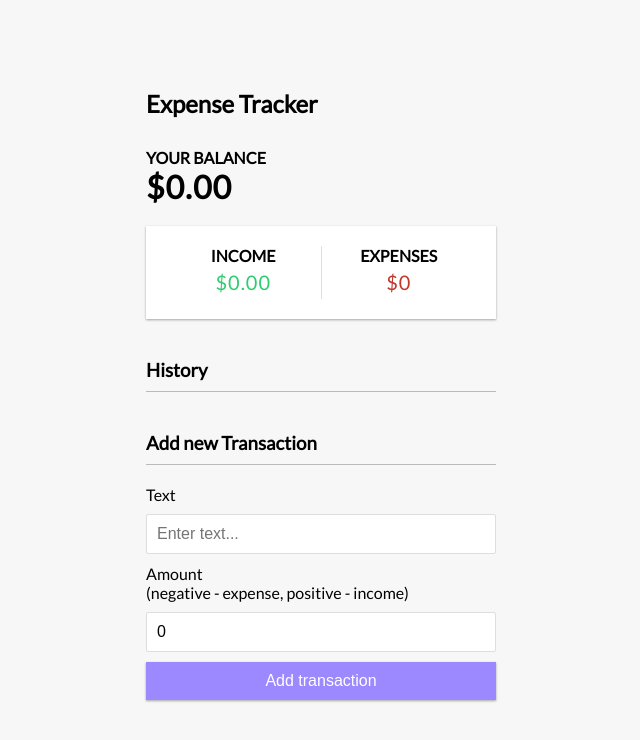
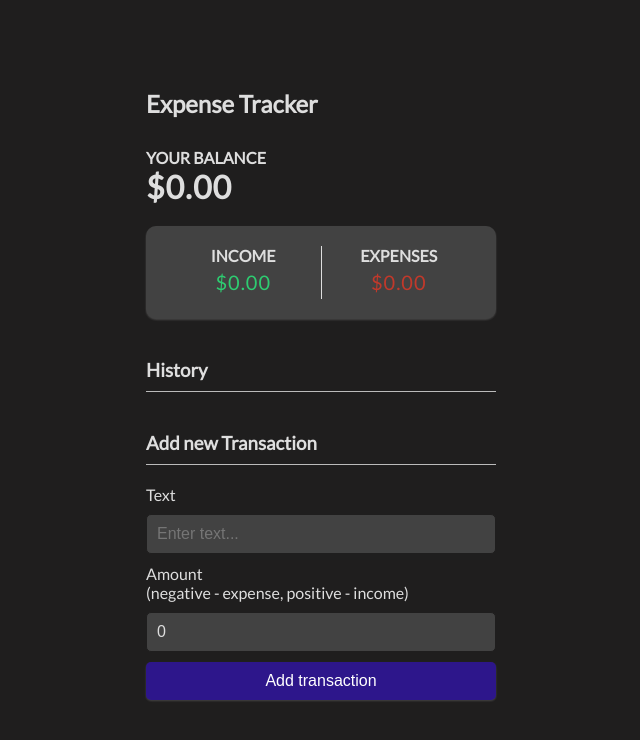
Before and after one commit to uzair-suria/expense-tracker, a React (Create React App) app: page / in a window 1280 px wide. Shown: the top 740 px of the page, without its empty margins (319-959 px from the left). Built offline with nearby package versions, Linux system fonts and the light colour scheme.

Commit message:
Changed to Dark Theme

```diff
--- a/public/index.html
+++ b/public/index.html
@@ -2,7 +2,7 @@
 <html lang="en">
 	<head>
 		<meta charset="utf-8" />
-		<link rel="icon" href="%PUBLIC_URL%/favicon.ico" />
+		<link rel="icon" href="%PUBLIC_URL%/expense-tracker.ico" />
 		<meta name="viewport" content="width=device-width, initial-scale=1" />
 		<meta name="theme-color" content="#000000" />
 		<meta
@@ -28,7 +28,7 @@
 			rel="stylesheet"
 			href="https://maxst.icons8.com/vue-static/landings/line-awesome/line-awesome/1.3.0/css/line-awesome.min.css"
 		/>
-		<title>React App</title>
+		<title>Expense Tracker by Uzair Suria</title>
 	</head>
 	<body>
 		<noscript>You need to enable JavaScript to run this app.</noscript>
--- a/src/App.css
+++ b/src/App.css
@@ -1,7 +1,8 @@
 @import url('https://fonts.googleapis.com/css?family=Lato&display=swap');
 
 :root {
-	--box-shadow: 0 1px 3px rgba(0, 0, 0, 0.12), 0 1px 2px rgba(0, 0, 0, 0.24);
+	--box-shadow: 0 1px 3px rgba(255, 255, 255, 0.06),
+		0 1px 2px rgba(255, 255, 255, 0.12);
 }
 
 * {
@@ -9,7 +10,8 @@
 }
 
 body {
-	background-color: #f7f7f7;
+	/* background-color: #f7f7f7; */
+	background-color: #1f1e1e;
 	display: flex;
 	flex-direction: column;
 	align-items: center;
@@ -17,6 +19,7 @@ body {
 	min-height: 100vh;
 	margin: 0;
 	font-family: 'Lato', sans-serif;
+	color: #dedede;
 }
 
 .container {
@@ -41,12 +44,13 @@ h4 {
 }
 
 .inc-exp-container {
-	background-color: #fff;
+	background-color: #424242;
 	box-shadow: var(--box-shadow);
 	padding: 20px;
 	display: flex;
 	justify-content: space-between;
 	margin: 20px 0;
+	border-radius: 10px;
 }
 
 .inc-exp-container > div {
@@ -80,16 +84,19 @@ label {
 input[type='text'],
 input[type='number'] {
 	border: 1px solid #dedede;
-	border-radius: 2px;
+	border-radius: 5px;
 	display: block;
 	font-size: 16px;
 	padding: 10px;
 	width: 100%;
+	background-color: #424242;
+	color: #dedede;
+	border: #1f1e1e solid 1px;
 }
 
 .btn {
 	cursor: pointer;
-	background-color: #9c88ff;
+	background-color: #2d168b;
 	box-shadow: var(--box-shadow);
 	color: #fff;
 	border: 0;
@@ -98,6 +105,7 @@ input[type='number'] {
 	margin: 10px 0 30px;
 	padding: 10px;
 	width: 100%;
+	border-radius: 5px;
 }
 
 .btn:focus,
@@ -112,9 +120,9 @@ input[type='number'] {
 }
 
 .list li {
-	background-color: #fff;
+	background-color: #424242;
 	box-shadow: var(--box-shadow);
-	color: #333;
+	/* color: #333; */
 	display: flex;
 	justify-content: space-between;
 	position: relative;
--- a/src/components/IncomeExpenses.js
+++ b/src/components/IncomeExpenses.js
@@ -10,10 +10,10 @@ export const IncomeExpenses = () => {
 		.reduce((acc, amount) => (acc += amount), 0)
 		.toFixed(2);
 
-	const expense =
-		amounts
-			.filter((amount) => amount < 0)
-			.reduce((acc, amount) => (acc += amount), 0) * -(1).toFixed(2);
+	const expense = amounts
+		.filter((amount) => amount < 0)
+		.reduce((acc, amount) => (acc += -amount), 0)
+		.toFixed(2);
 
 	return (
 		<div className="inc-exp-container">
```
Also changed, not shown: 1 other file (tests, documents, lock files or other folders).
